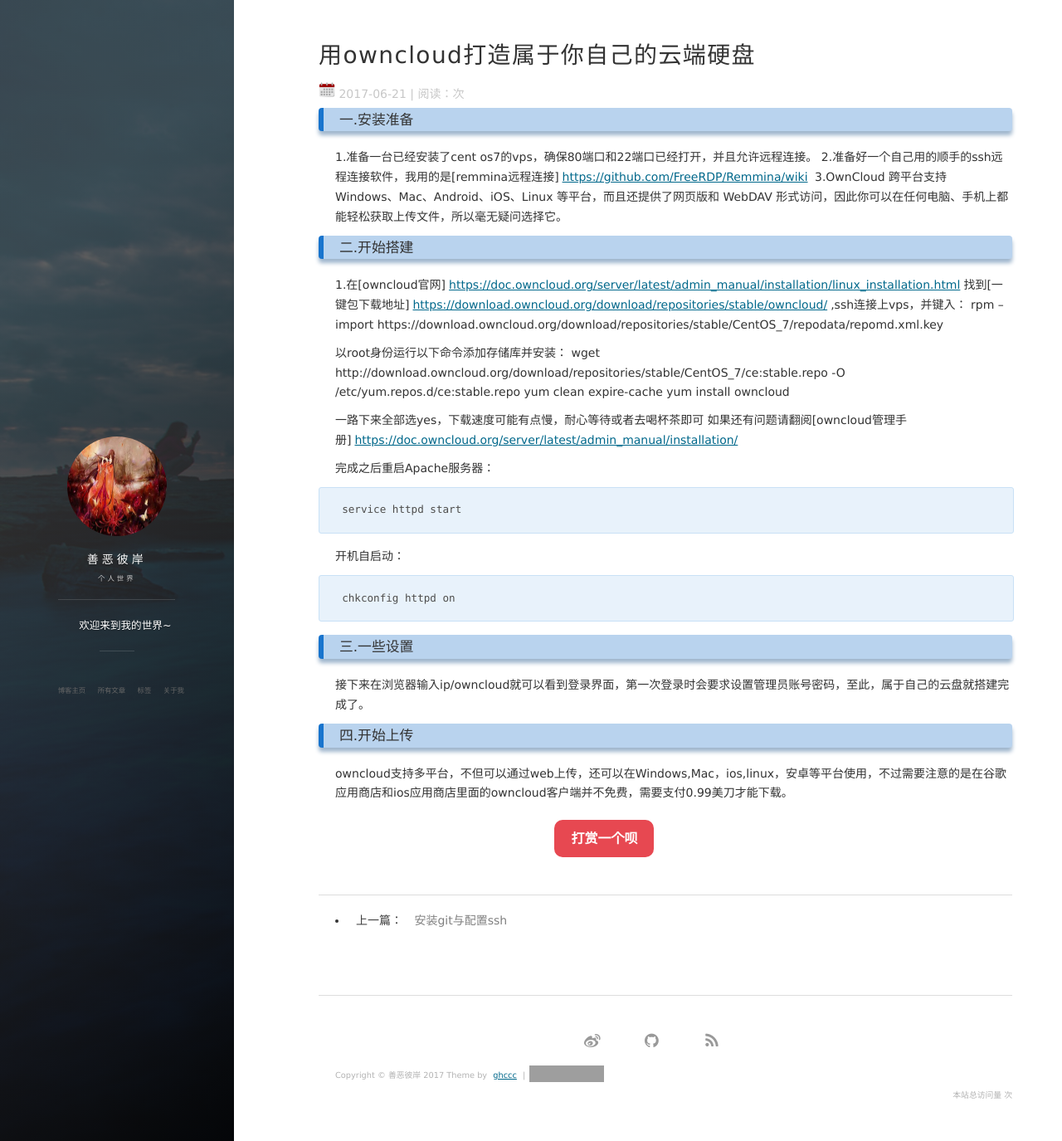
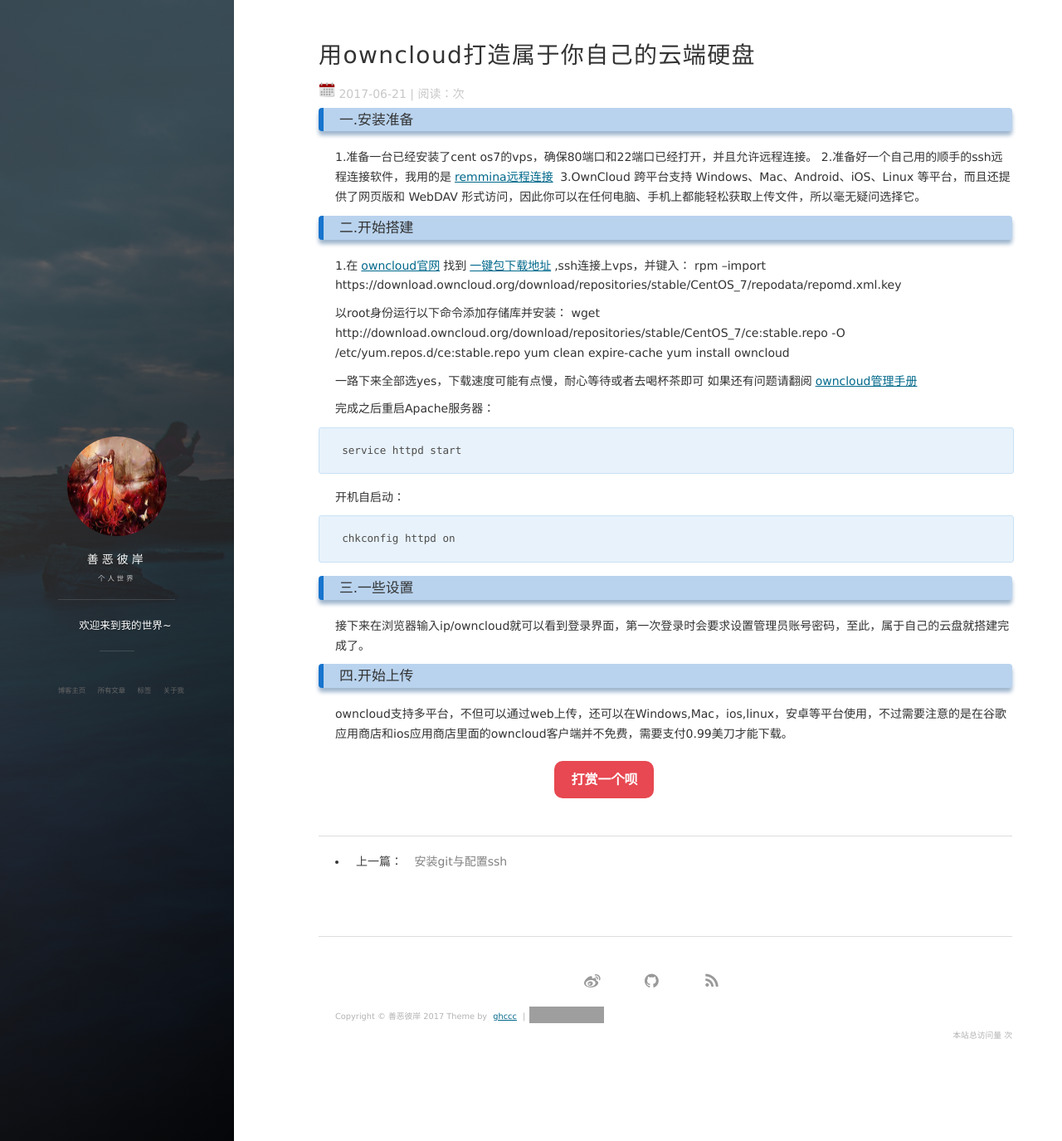
Before and after one commit to ghccc/ghccc.github.io, a Jekyll site: the page built from _posts/2017-06-21-vpslearning .md, in a window 1280 px wide and 1375 px high. Shown: the whole window at 83% size. Built offline with Jekyll 4.4.1, drawn with Linux system fonts in a browser that asks for light colours; nearby versions of some CDN libraries; comment, search, counter and statistics services are not loaded; grey boxes are pictures that could not be loaded.

Commit message:
add vpslearning

```diff
--- a/_posts/2017-06-21-vpslearning .md
+++ b/_posts/2017-06-21-vpslearning .md
@@ -7,11 +7,11 @@ tag: vps 服务
 ### 一.安装准备
 
 1.准备一台已经安装了cent os7的vps，确保80端口和22端口已经打开，并且允许远程连接。
-2.准备好一个自己用的顺手的ssh远程连接软件，我用的是[remmina远程连接]<https://github.com/FreeRDP/Remmina/wiki>
+2.准备好一个自己用的顺手的ssh远程连接软件，我用的是[remmina远程连接](https://github.com/FreeRDP/Remmina/wiki)
 3.OwnCloud 跨平台支持 Windows、Mac、Android、iOS、Linux 等平台，而且还提供了网页版和 WebDAV 形式访问，因此你可以在任何电脑、手机上都能轻松获取上传文件，所以毫无疑问选择它。
 
 ### 二.开始搭建
-1.在[owncloud官网]<https://doc.owncloud.org/server/latest/admin_manual/installation/linux_installation.html>找到[一键包下载地址]<https://download.owncloud.org/download/repositories/stable/owncloud/>,ssh连接上vps，并键入：
+1.在[owncloud官网](https://doc.owncloud.org/server/latest/admin_manual/installation/linux_installation.html)找到[一键包下载地址](https://download.owncloud.org/download/repositories/stable/owncloud/),ssh连接上vps，并键入：
 	rpm --import https://download.owncloud.org/download/repositories/stable/CentOS_7/repodata/repomd.xml.key
 
 以root身份运行以下命令添加存储库并安装：
@@ -20,7 +20,7 @@ tag: vps 服务
 	yum install owncloud
 
 一路下来全部选yes，下载速度可能有点慢，耐心等待或者去喝杯茶即可
-如果还有问题请翻阅[owncloud管理手册]<https://doc.owncloud.org/server/latest/admin_manual/installation/>
+如果还有问题请翻阅[owncloud管理手册](https://doc.owncloud.org/server/latest/admin_manual/installation/)
 
 完成之后重启Apache服务器：
 
```
